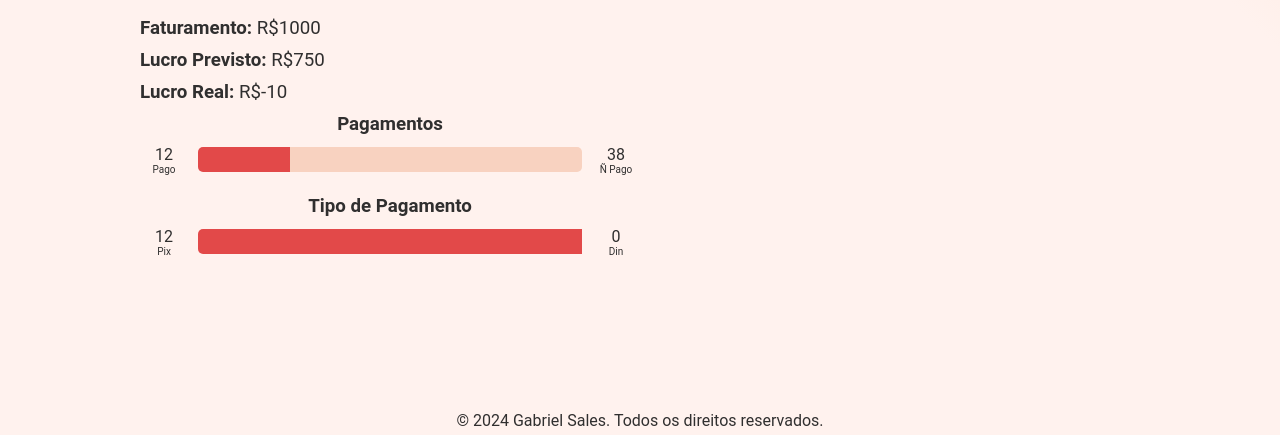
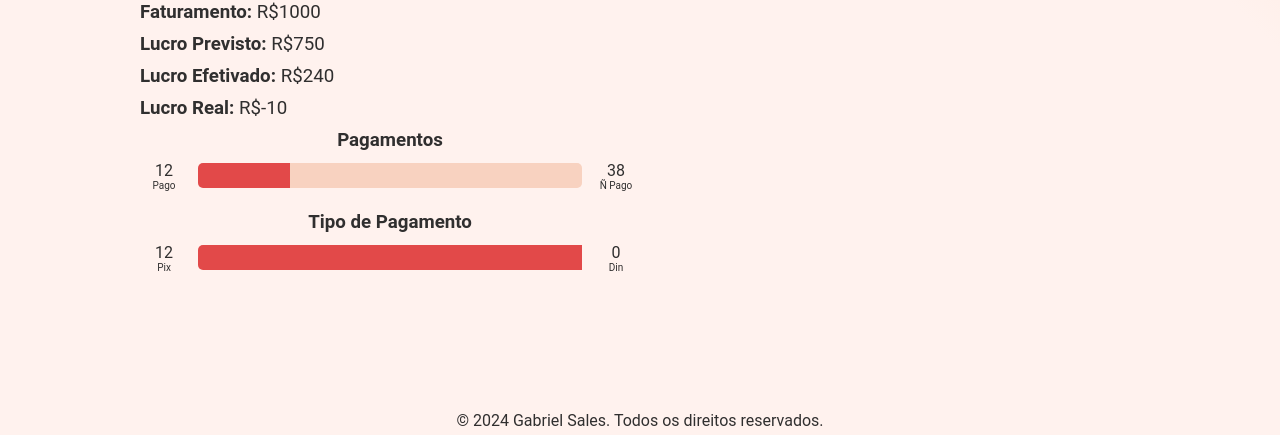
Before and after one commit to kgosales/Rifa_Lolla, a plain HTML site: page dashboard.html in a window 1280 px wide. Shown: the part 365-800 px from the top of the page. Drawn offline with Linux system fonts and the light colour scheme; a web font is replaced by a local one.

Commit message:
Dashboard 0.0.3

```diff
--- a/dashboard.html
+++ b/dashboard.html
@@ -31,6 +31,7 @@
             <div id="pagamentos">
                 <h3>Faturamento: <span id="faturamento"></span></h3>
                 <h3>Lucro Previsto: <span id="lucro-previsto"></span></h3>
+                <h3>Lucro Efetivado: <span id="lucro-efetivado"></span></h3>
                 <h3>Lucro Real: <span id="lucro-real"></span></h3>
 
                 <div class="box-progresso">
--- a/scripts.js
+++ b/scripts.js
@@ -2,6 +2,7 @@ const numDisponiveis = document.querySelector('#quantidade-numeros-disponiveis')
 const numComprados = document.querySelector('#quantidade-numeros-comprados');
 const faturamento = document.querySelector('#faturamento');
 const lucroPrevisto = document.querySelector('#lucro-previsto');
+const lucroEfetivado = document.querySelector('#lucro-efetivado');
 const lucroReal = document.querySelector('#lucro-real');
 
 const numPagos = document.querySelector('#num-pagos');
@@ -27,6 +28,7 @@ fetch('numeros.json')
 
         faturamento.innerHTML = `R$${comprados.length * 20}`
         lucroPrevisto.innerHTML = `R$${(comprados.length * 20) - 250}`
+        lucroEfetivado.innerHTML = `R$${pagamentos.length * 20}`
         lucroReal.innerHTML = `R$${(pagamentos.length * 20) - 250}`
 
         numPagos.innerHTML = pagamentos.length
```
